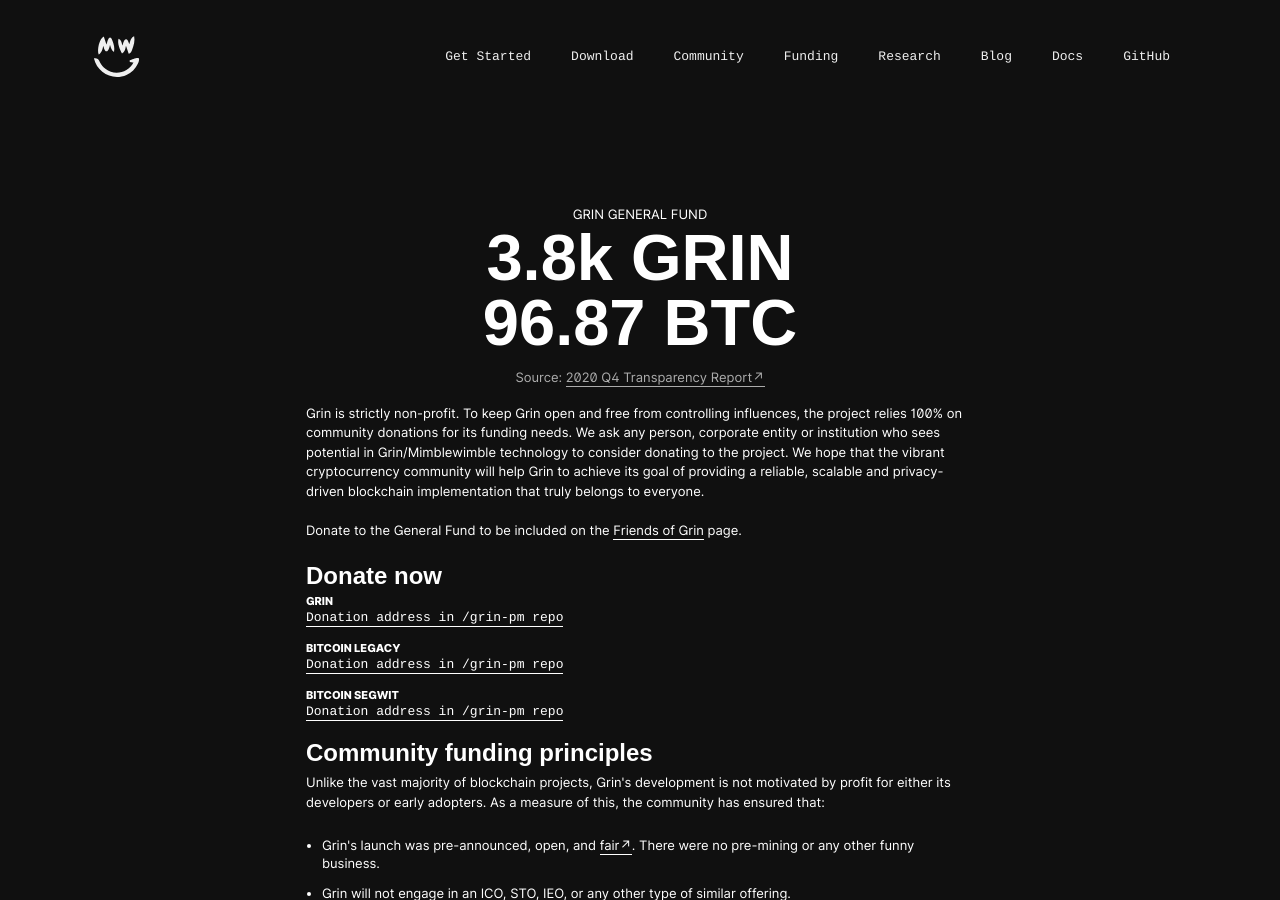
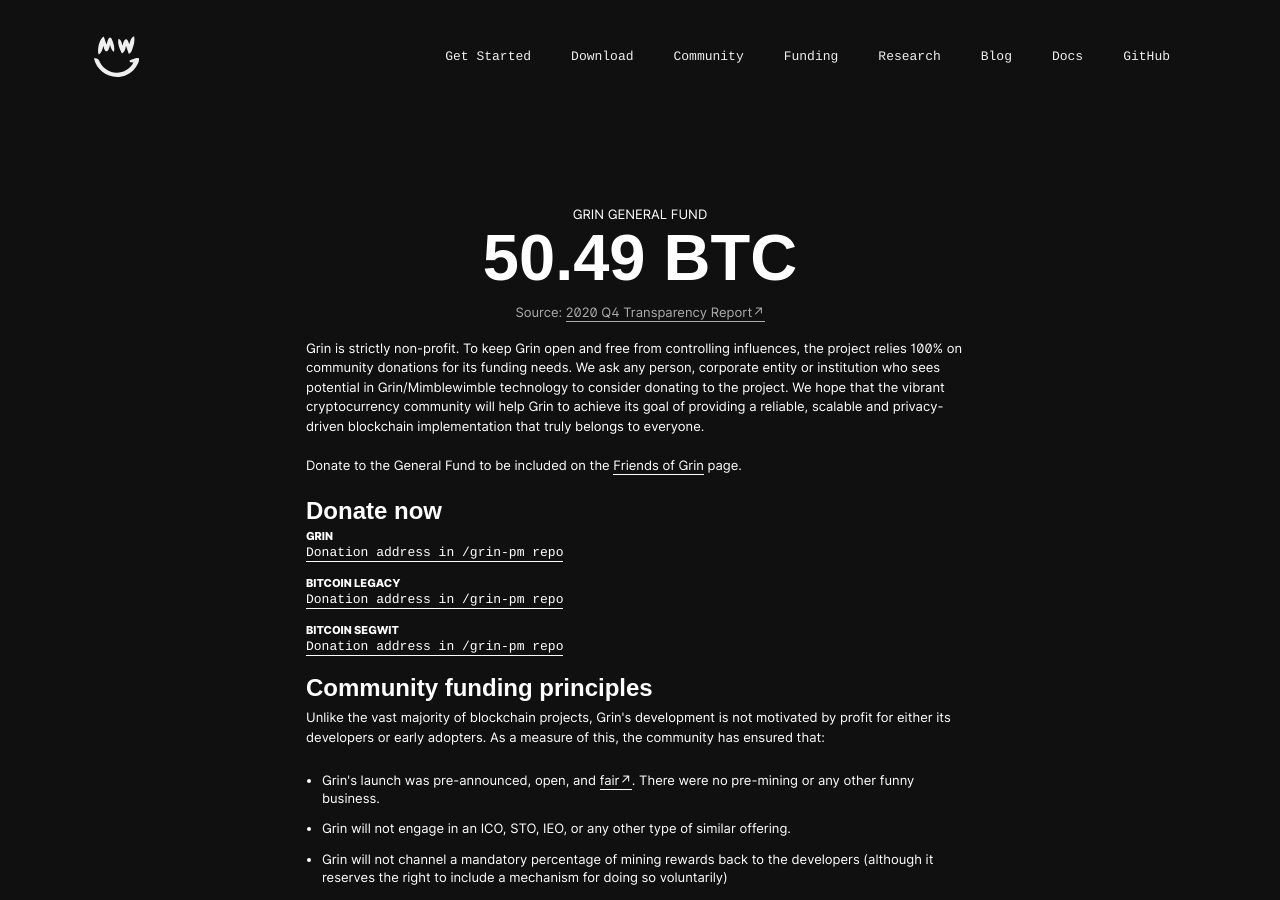
Before and after one commit to mimblewimble/site, a Jekyll site: the page built from fund.html, in a window 1280 px wide and 900 px high. Built offline with Jekyll 4.4.1, drawn with Linux system fonts in a browser that asks for light colours; nearby versions of some CDN libraries.

Commit message:
Update fund.html
Update fund balance and transparency report link

```diff
--- a/fund.html
+++ b/fund.html
@@ -6,8 +6,8 @@
   <div class="fund">
     <div class="fund-heading">
       <span>GRIN GENERAL FUND</span>
-      <h1>3.8k GRIN<br>96.87 BTC</h1>
-      <small>Source: <a href="https://github.com/mimblewimble/grin-pm/blob/master/financials/reports/funding_transparency_2020Q4.md">2020 Q4 Transparency Report↗</a></small>
+      <h1>50.49 BTC</h1>
+      <small>Source: <a href="https://github.com/mimblewimble/grin-pm/blob/master/financials/reports/funding_transparency_2023Q1.md">2020 Q4 Transparency Report↗</a></small>
     </div>
     <p>
       Grin is strictly non-profit. To keep Grin open and free from controlling influences, the project relies 100% on community donations for its funding needs. We ask any person, corporate entity or institution who sees potential in Grin/Mimblewimble technology to consider donating to the project. We hope that the vibrant cryptocurrency community will help Grin to achieve its goal of providing a reliable, scalable and privacy-driven blockchain implementation that truly belongs to everyone.
```
